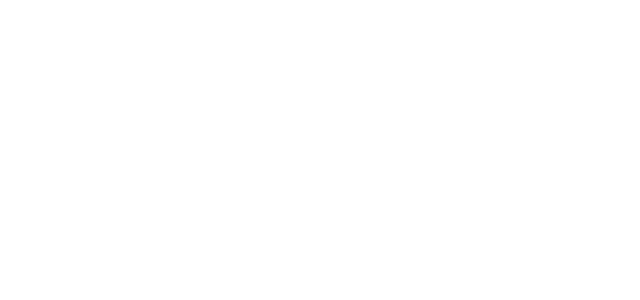
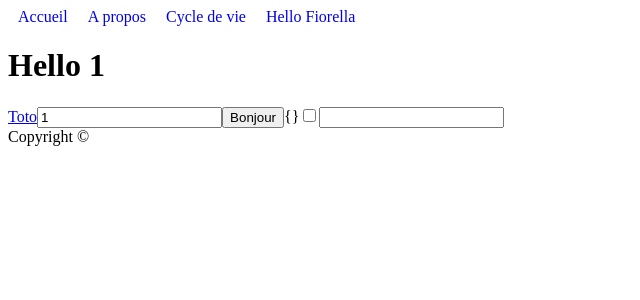
Before and after one commit to daw-2/react, a React (Vite) app in the folder 02-vite/: page /bonjour/1 in a window 1280 px wide. Before the commit this address had no page. Shown: the top 300 px of the page, without its empty margins (0-640 px from the left). Built offline with nearby package versions, Linux system fonts and the light colour scheme.

Commit message:
Params and navigate on router

```diff
--- a/02-vite/src/main.jsx
+++ b/02-vite/src/main.jsx
@@ -6,6 +6,7 @@
 import Home from './pages/Home.jsx'
 import About from './pages/About.jsx'
 import Lifecycle from './pages/Lifecycle.jsx'
+import Hello from './pages/Hello.jsx'
 
 ReactDOM.createRoot(document.getElementById('root')).render(
   <BrowserRouter>
@@ -14,6 +15,7 @@
         <Route index element={<Home />} />
         <Route path="/a-propos" element={<About />} />
         <Route path="/cycle-de-vie" element={<Lifecycle />} />
+        <Route path="/bonjour/:name?" element={<Hello />} />
       </Route>
     </Routes>
   </BrowserRouter>
--- /dev/null
+++ b/02-vite/src/pages/Hello.jsx
@@ -0,0 +1,48 @@
+import { useEffect, useState } from 'react';
+import { Link, useNavigate, useParams, useSearchParams } from 'react-router-dom';
+
+function Hello() {
+  const { name } = useParams();
+  const [search, setSearch] = useState(name);
+  const navigate = useNavigate();
+  const [searchParams, setSearchParams] = useSearchParams();
+
+  useEffect(() => {
+    console.log(name);
+    setSearch(name);
+  }, [name]);
+
+  const sayHello = () => {
+    alert(search);
+    navigate(`/bonjour/${search}`);
+  }
+
+  const queryString = () => {
+    const result = {};
+
+    searchParams.forEach((value, key) => {
+      result[key] = value;
+    });
+
+    return result;
+  }
+
+  return (
+    <>
+      <h1>Hello {name}</h1>
+      <Link to="/bonjour/toto">Toto</Link>
+      <input type="text" value={search} onChange={(e) => setSearch(e.target.value)} />
+      <button onClick={() => sayHello()}>Bonjour</button>
+      {JSON.stringify(searchParams)}
+      {searchParams.get('upper') ? name.toUpperCase() : ''}
+      <input type="checkbox" checked={searchParams.get('upper') == 1}
+        onChange={(e) => setSearchParams({ ...queryString(), upper: e.target.checked ? 1 : 0 })}
+      />
+      <input type="text" value={searchParams.get('price') ?? ''}
+        onChange={(e) => setSearchParams({ ...queryString(), price: e.target.value })}
+      />
+    </>
+  );
+}
+
+export default Hello;
```
